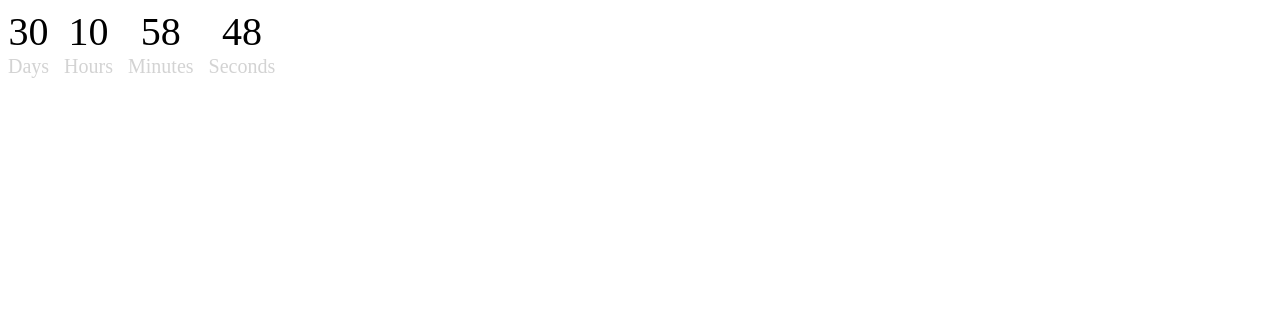
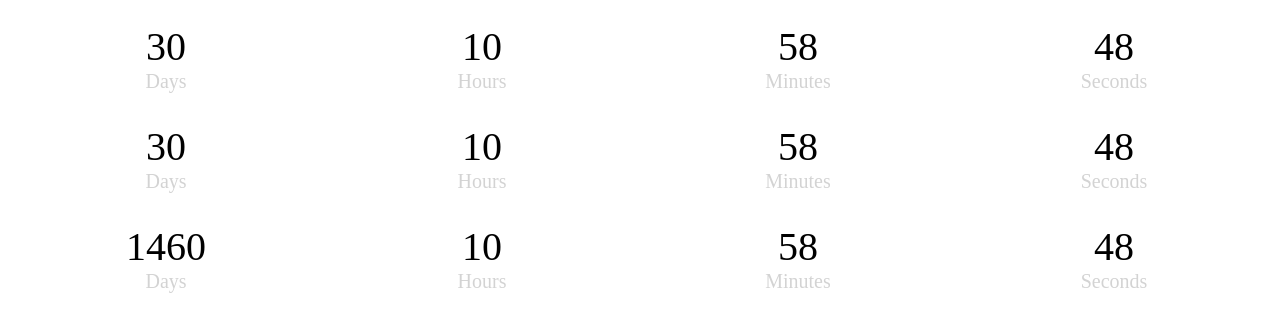
Before and after one commit to gigorko1993/goit-js-hw-11-timer, a plain HTML site: page index.html in a window 1280 px wide. Drawn offline with Linux system fonts and the light colour scheme.

Commit message:
fixed bugs, make 1 double timer, 2 another timer that use timer.js to start

```diff
--- a/index.html
+++ b/index.html
@@ -28,6 +28,46 @@
         <span class="value" data-value="secs">11</span>
         <span class="label">Seconds</span>
       </div>
+      <div class="field">
+        <span class="value" data-value="days">11</span>
+        <span class="label">Days</span>
+      </div>
+
+      <div class="field">
+        <span class="value" data-value="hours">11</span>
+        <span class="label">Hours</span>
+      </div>
+
+      <div class="field">
+        <span class="value" data-value="mins">11</span>
+        <span class="label">Minutes</span>
+      </div>
+
+      <div class="field">
+        <span class="value" data-value="secs">11</span>
+        <span class="label">Seconds</span>
+      </div>
+    </div>
+    <div class="timer" id="timer-2">
+      <div class="field">
+        <span class="value" data-value="days">11</span>
+        <span class="label">Days</span>
+      </div>
+
+      <div class="field">
+        <span class="value" data-value="hours">11</span>
+        <span class="label">Hours</span>
+      </div>
+
+      <div class="field">
+        <span class="value" data-value="mins">11</span>
+        <span class="label">Minutes</span>
+      </div>
+
+      <div class="field">
+        <span class="value" data-value="secs">11</span>
+        <span class="label">Seconds</span>
+      </div>
     </div>
     <script src="./timer.js" type="module"></script>
     <script src="./main.js" type="module"></script>
--- a/main.js
+++ b/main.js
@@ -4,3 +4,7 @@ const timer = new CountdownTimer({
   selector: "#timer-1",
   targetDate: new Date("Jun 24, 2021"),
 });
+const timer2 = new CountdownTimer({
+  selector: "#timer-2",
+  targetDate: new Date("May 24, 2025"),
+});
--- a/styles.css
+++ b/styles.css
@@ -1,21 +1,21 @@
-#timer-1 {
-  display: flex;
+.timer {
+  display: grid;
+  grid-template-columns: repeat(4, 1fr);
+  align-items: center;
+  grid-auto-rows: 100px;
 }
 
+
 .field {
-  display: flex;
-  align-items: center;
-  flex-direction: column;
-}
-
-.field:not(:last-child) {
-  margin-right: 15px;
+  display: grid;
+  justify-items:center;
 }
 
 .value {
   font-size: 40px;
 }
+
 .label {
   font-size: 20px;
   color: lightgray;
-}
+} */
--- a/timer.js
+++ b/timer.js
@@ -6,21 +6,17 @@ export class CountdownTimer {
   }
 
   getElements(elementId) {
-    const ref = {
-      dayEl: document.querySelector(`${elementId} [data-value="days"]`),
-      hourEl: document.querySelector(`${elementId} [data-value="hours"]`),
-      minEl: document.querySelector(`${elementId} [data-value="mins"]`),
-      secEl: document.querySelector(`${elementId} [data-value="secs"]`),
-    };
-
-    return ref;
+    const timerEl = document.querySelector(`${elementId}`);
+    const dayEl = timerEl.querySelectorAll(`[data-value="days"]`);
+    const hourEl = timerEl.querySelectorAll(`[data-value="hours"]`);
+    const minEl = timerEl.querySelectorAll(`[data-value="mins"]`);
+    const secEl = timerEl.querySelectorAll(`[data-value="secs"]`);
+    return { dayEl, hourEl, minEl, secEl };
   }
 
   convertTime(time) {
     const formatingDate = value => {
-      if (value === 0) {
-        return "00";
-      } else if (value < 10) {
+      if (value < 10) {
         return "0" + value;
       }
       return value;
@@ -44,10 +40,10 @@ export class CountdownTimer {
   elTimeTextChange() {
     const startingDate = this.convertTime(this.targetDate - new Date());
 
-    this.element.dayEl.innerHTML = startingDate.day;
-    this.element.hourEl.innerHTML = startingDate.hour;
-    this.element.minEl.innerHTML = startingDate.min;
-    this.element.secEl.innerHTML = startingDate.sec;
+    this.element.dayEl.forEach(el => (el.textContent = startingDate.day));
+    this.element.hourEl.forEach(el => (el.textContent = startingDate.hour));
+    this.element.minEl.forEach(el => (el.textContent = startingDate.min));
+    this.element.secEl.forEach(el => (el.textContent = startingDate.sec));
   }
 
   start() {
```
